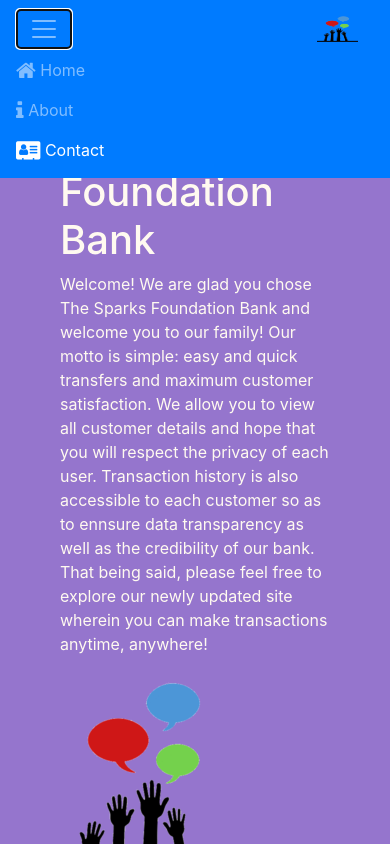
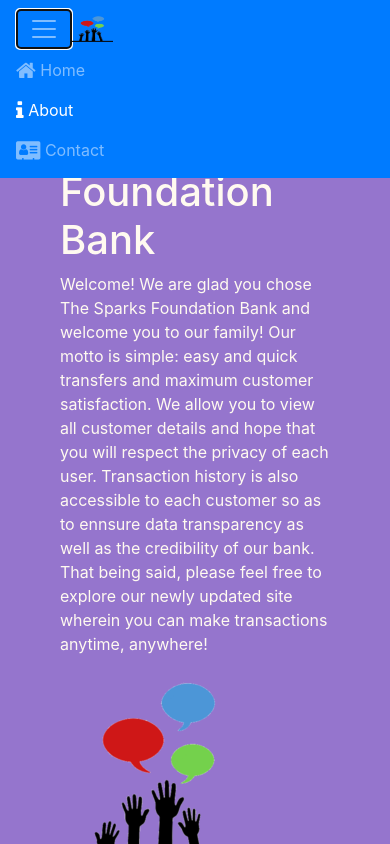
Before and after one commit to anupamagaur16/Basic-Banking-System, a website: page contactus.html in a window 390 px wide. Both pictures are taken after a click on the button 44 px from the left and 28 px from the top of the page. Shown: the top 844 px of the page. Drawn offline with nearby package versions, Linux system fonts and the light colour scheme.

Commit message:
Fourth commit

```diff
--- a/contactus.html
+++ b/contactus.html
@@ -5,20 +5,19 @@
 
     <title>The Spark Foundation Bank: Contact Us</title>
     <!-- Required meta tags always come first -->
-    <meta charset="utf-8">
+    <meta charset="UTF-8">
     <meta name="viewport" content="width=device-width, initial-scale=1, shrink-to-fit=no">
     <meta http-equiv="x-ua-compatible" content="ie=edge">
 
     <!-- Bootstrap CSS -->
 
     <link rel="stylesheet" href="https://maxcdn.bootstrapcdn.com/bootstrap/4.0.0/css/bootstrap.min.css" integrity="sha384-Gn5384xqQ1aoWXA+058RXPxPg6fy4IWvTNh0E263XmFcJlSAwiGgFAW/dAiS6JXm" crossorigin="anonymous">
-    <script src="jquery-3.5.1.min.js"></script>
-    <script src="https://ajax.googleapis.com/ajax/libs/jquery/3.5.1/jquery.min.js"></script>
-
     <link rel="stylesheet" href="node_modules/bootstrap/dist/css/bootstrap.min.css">
     <link rel="stylesheet" href="node_modules/font-awesome/css/font-awesome.min.css">
     <link rel="stylesheet" href="node_modules/bootstrap-social/bootstrap-social.css">
-    <link href="css/styles.css" rel="stylesheet">
+    <script src="jquery-3.5.1.min.js"></script>
+    <script src="https://ajax.googleapis.com/ajax/libs/jquery/3.5.1/jquery.min.js"></script>
+    <link rel="stylesheet" href="CSS/styles.css">
 </head>
 
 <body>
@@ -27,12 +26,15 @@
             <button class="navbar-toggler" type="button" data-toggle="collapse" data-target="#Navbar">
                 <span class="navbar-toggler-icon"></span>
             </button>
-            <a class="navbar-brand" href="#"><img src="img/sparkLogo.png" height="30" width="41"></a>
+
+            <a class="navbar-brand mr-auto" href="./index.html"><img src="img/sparkLogo.png" height="30" width="41"></a>
+
             <div class="collapse navbar-collapse" id="Navbar">
+
                 <ul class="navbar-nav mr-auto">
-                        <li class="nav-item"><a class="nav-link" href="./index.html"><span class="fa fa-home fa-lg"></span> Home</a></li>
-                        <li class="nav-item"><a class="nav-link" href="./aboutus.html"><span class="fa fa-info fa-lg"></span> About</a></li>
-                        <li class="nav-item active"><a class="nav-link" href="#"><span class="fa fa-address-card fa-lg"></span> Contact</a></li>
+                    <li class="nav-item"><a class="nav-link" href="#"><span class="fa fa-home fa-lg"></span> Home</a></li>
+                    <li class="nav-item active"><a class="nav-link" href="#"><span class="fa fa-info fa-lg"></span> About</a></li>
+                    <li class="nav-item"><a class="nav-link" href="./contactus.html"><span class="fa fa-address-card fa-lg"></span> Contact</a></li>
                 </ul>
             </div>
         </div>
@@ -48,7 +50,7 @@
                         each customer so as to ennsure data transparency as well as the credibility of our bank. That being said, please feel free to explore our newly
                         updated site wherein you can make transactions anytime, anywhere!</p>
                 </div>
-
+                <div class="col-12 col-sm align-self-center">
                         <img src="img/sparkLogo.png" class="img-fluid">
                 </div>
             </div>
```
